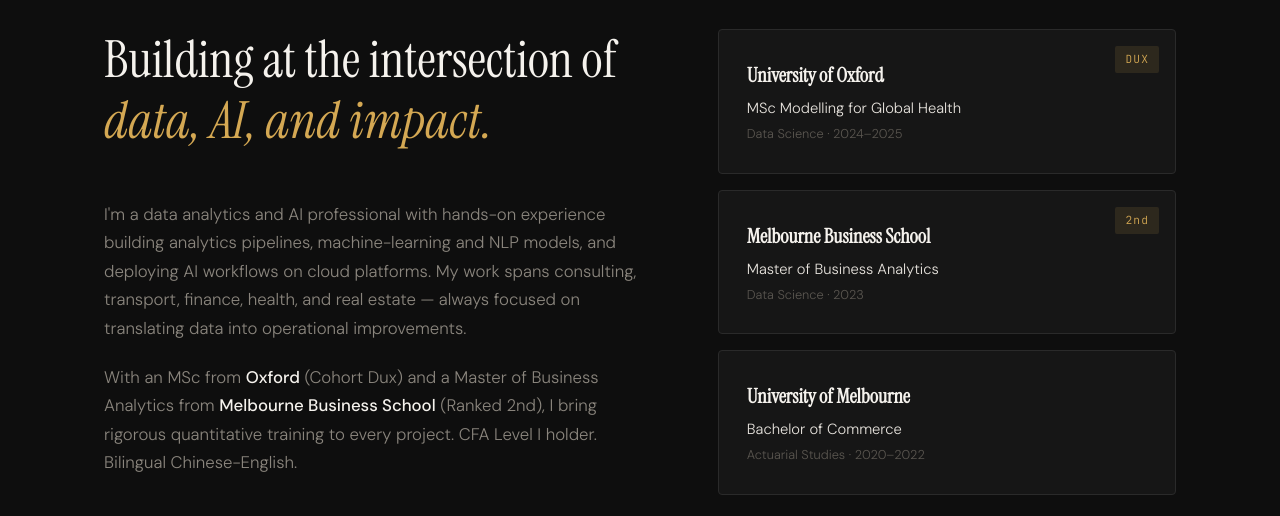
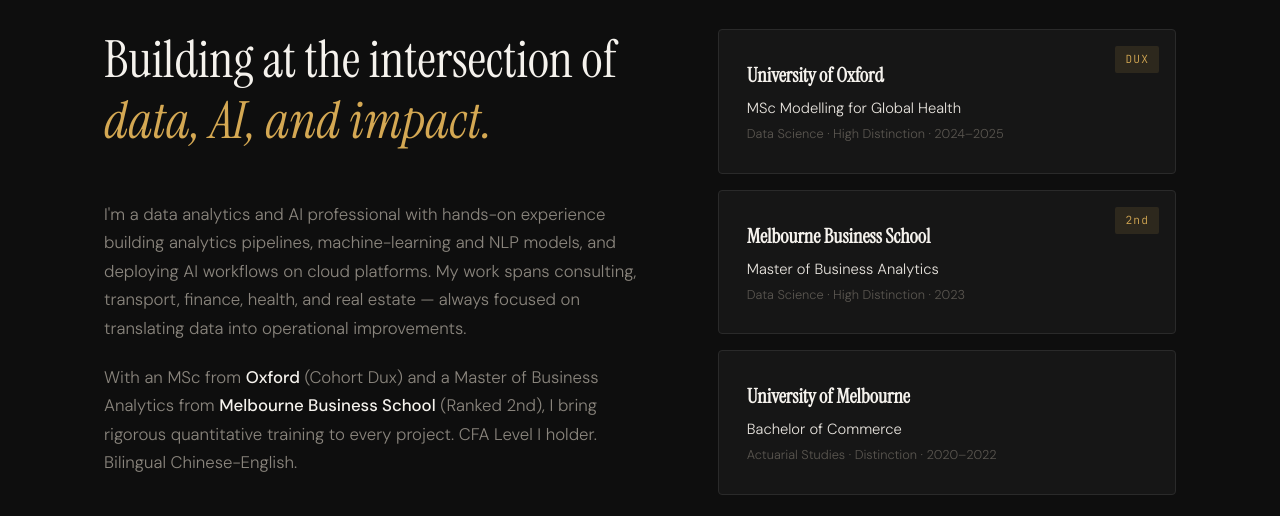
Before and after one commit to Angelov1314/jerry-portfolio, a plain HTML site: page index.html in a window 1280 px wide. Shown: the part 1127-1643 px from the top of the page. Drawn offline with Linux system fonts and the light colour scheme.

Commit message:
Add High Distinction / Distinction to education cards

```diff
--- a/index.html
+++ b/index.html
@@ -90,18 +90,18 @@
             <div class="edu-badge">DUX</div>
             <h3>University of Oxford</h3>
             <p class="edu-degree">MSc Modelling for Global Health</p>
-            <p class="edu-detail">Data Science &middot; 2024–2025</p>
+            <p class="edu-detail">Data Science &middot; High Distinction &middot; 2024–2025</p>
           </div>
           <div class="edu-card">
             <div class="edu-badge">2nd</div>
             <h3>Melbourne Business School</h3>
             <p class="edu-degree">Master of Business Analytics</p>
-            <p class="edu-detail">Data Science &middot; 2023</p>
+            <p class="edu-detail">Data Science &middot; High Distinction &middot; 2023</p>
           </div>
           <div class="edu-card">
             <h3>University of Melbourne</h3>
             <p class="edu-degree">Bachelor of Commerce</p>
-            <p class="edu-detail">Actuarial Studies &middot; 2020–2022</p>
+            <p class="edu-detail">Actuarial Studies &middot; Distinction &middot; 2020–2022</p>
           </div>
         </div>
       </div>
```
